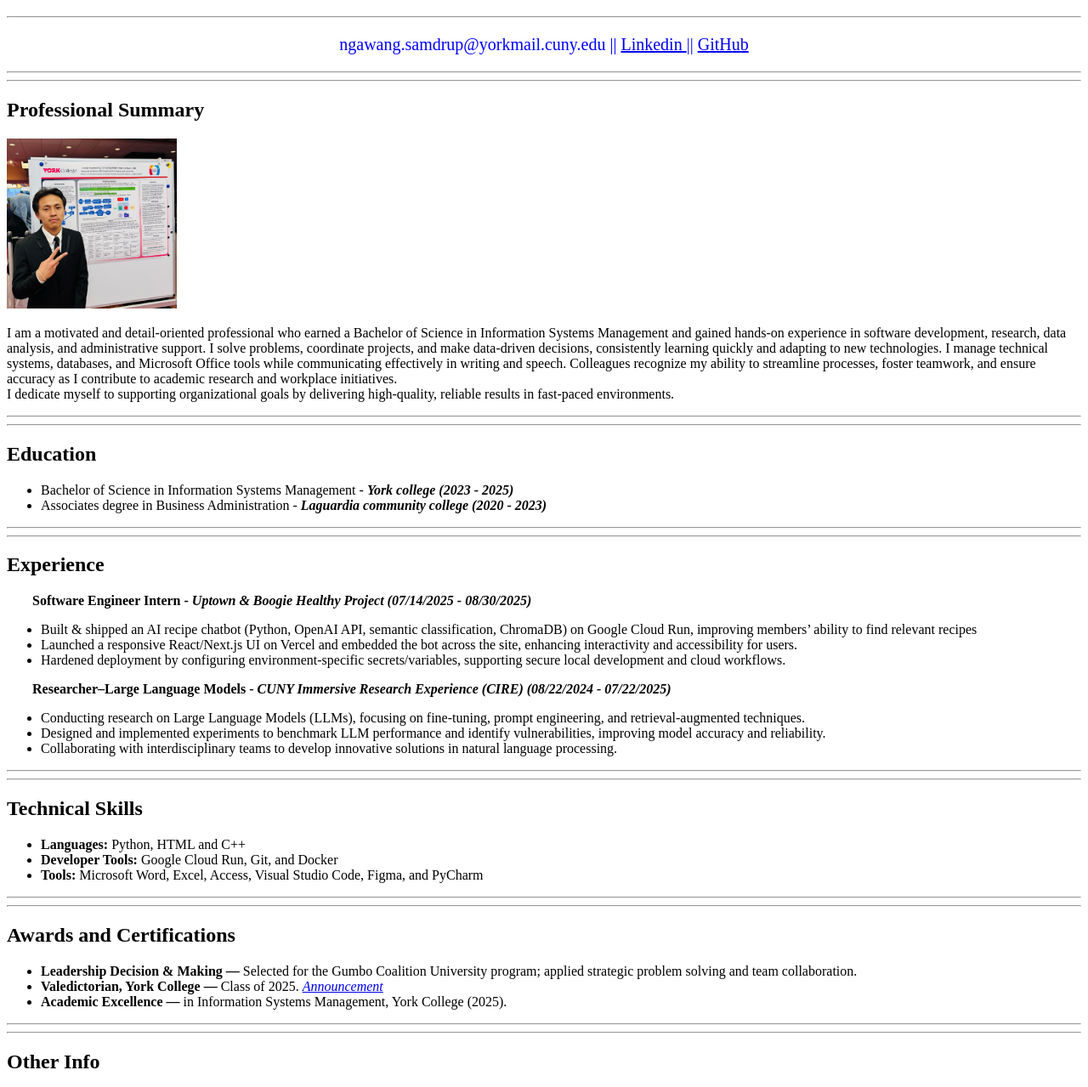
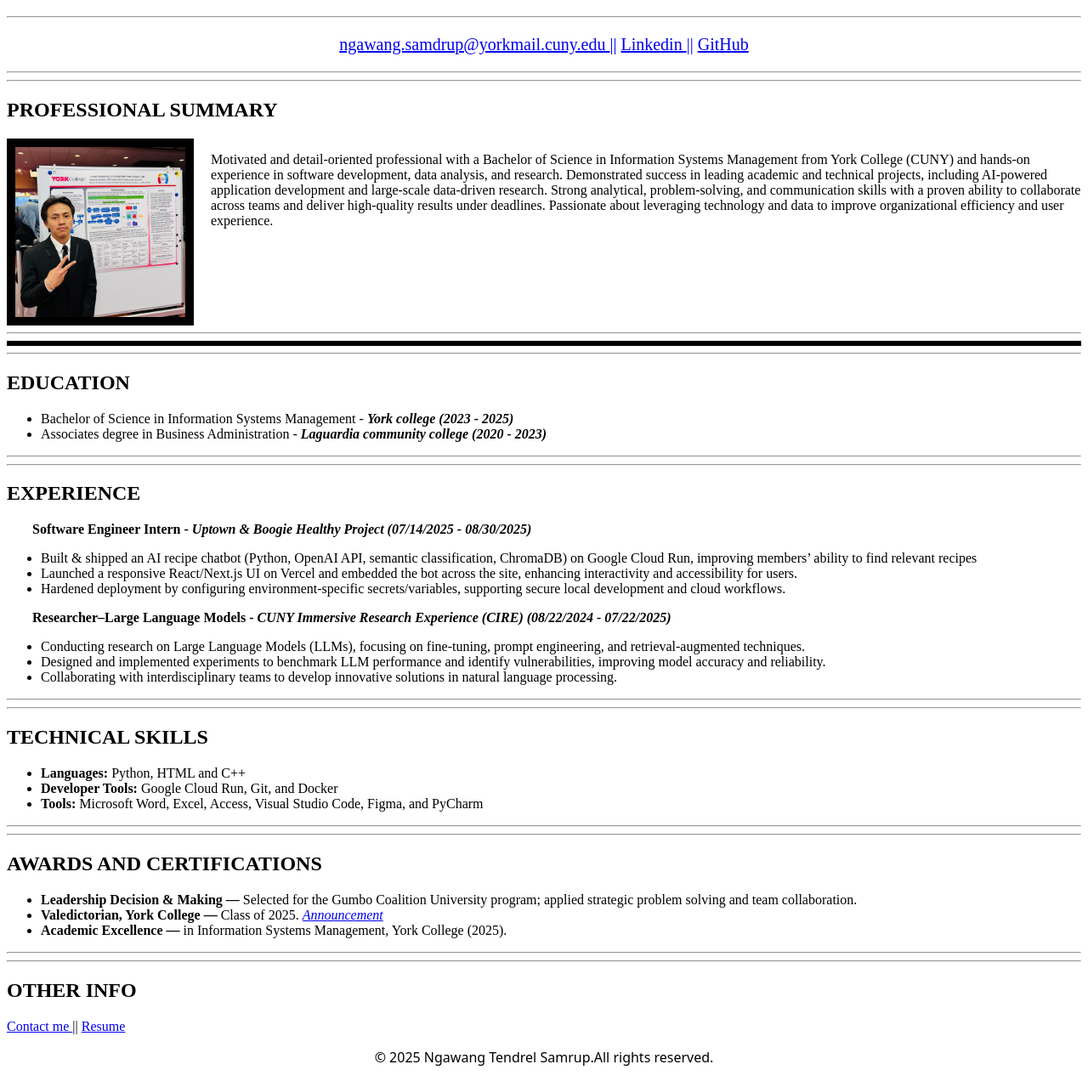
Before and after one commit to Ngawangsamdrup/portfolio_project, a plain HTML site: page index.html in a window 1280 px wide. Shown: the part 61-1340 px from the top of the page at 85% size. Drawn offline with Linux system fonts and the light colour scheme; a web font is replaced by a local one.

Commit message:
Third Commit

```diff
--- a/index.html
+++ b/index.html
@@ -7,34 +7,36 @@
               rel = "stylesheet"
               href ="style.css"
        />
+       <link rel="preconnect" href="https://fonts.googleapis.com">
+      <link rel="preconnect" href="https://fonts.gstatic.com" crossorigin>
+      <link href="https://fonts.googleapis.com/css2?family=Bitcount+Prop+Single+Ink:wght@100..900&display=swap" rel="stylesheet">
     </head>
     <body>
         <h1 class = "name" >Ngawang Tendrel Samdrup </h1>
         <hr/>
-        <p class = "contact"> ngawang.samdrup@yorkmail.cuny.edu || <a  href = "https://www.linkedin.com/in/nsamdrup/" target = "_blank"> Linkedin </a> || <a href = "https://github.com/Ngawangsamdrup"  target = "_blank"> GitHub </a> </p>
+        <p class = "contact"> <a href = "mailto:ngawang.samdrup@yorkmail.cuny.edu" target = "_blank">ngawang.samdrup@yorkmail.cuny.edu </a>|| <a  href = "https://www.linkedin.com/in/nsamdrup/" target = "_blank"> Linkedin </a> || <a href = "https://github.com/Ngawangsamdrup"  target = "_blank"> GitHub </a> </p>
         <hr/>
         <hr/>
-        <h2>Professional Summary</h2>
-        <img src = "./images/me.jpg" alt = "Picture of a handsome boy!"/>
-        <p>
-            I am a motivated and detail-oriented professional who earned a Bachelor of Science in Information Systems Management and gained hands-on experience in software development,
-            research, data analysis, and administrative support.
-            I solve problems, coordinate projects, and make data-driven decisions, consistently learning quickly and adapting to new technologies.
-            I manage technical systems, databases, and Microsoft Office tools while communicating effectively in writing and speech.
-            Colleagues recognize my ability to streamline processes, foster teamwork, and ensure accuracy as I contribute to academic research and workplace initiatives.
-            <br/>
-            I dedicate myself to supporting organizational goals by delivering high-quality, reliable results in fast-paced environments.
-        </p>
+        <h2 class="upper_case" >Professional Summary</h2>
+        <div class ="container">
+        <img id = "portrait" src = "./images/me.jpg" alt = "Picture of a handsome boy!"/>
+          <p>
+               Motivated and detail-oriented professional with a Bachelor of Science in Information Systems Management from York College (CUNY) and hands-on experience in software development, data analysis, and research.
+               Demonstrated success in leading academic and technical projects, including AI-powered application development and large-scale data-driven research.
+               Strong analytical, problem-solving, and communication skills with a proven ability to collaborate across teams and deliver high-quality results under deadlines. Passionate about leveraging technology and data to improve organizational efficiency and user experience.
+         </p>
+      </div>
         <hr/>
+        <hr class="test"/>
         <hr/>
-        <h2> Education </h2>
+        <h2 class="upper_case"> Education </h2>
               <ul>
                 <li>Bachelor of Science in Information Systems Management - <b><i>York college (2023 - 2025)</i></b></li>
                 <li> Associates degree in Business Administration  -  <b><i>Laguardia community college (2020 - 2023)</i></b> </li>
               </ul>
         <hr/>
         <hr/>
-        <h2> Experience </h2>
+        <h2 class = "upper_case"> Experience </h2>
 
         <h3 class= "jobtitle" >Software Engineer Intern  - <i> Uptown & Boogie Healthy Project (07/14/2025 - 08/30/2025) </i> </h3>
               <ul>
@@ -51,7 +53,7 @@
               </ul>
         <hr/>
         <hr/>
-        <h2> Technical Skills </h2>
+        <h2 class = "upper_case"> Technical Skills </h2>
               <ul>
                 <li> <b> Languages: </b> Python, HTML and C++</li>
                 <li> <b> Developer Tools: </b> Google Cloud Run, Git, and Docker </li>
@@ -60,7 +62,7 @@
         <hr/>
         <hr/>
 
-        <h2>Awards and Certifications</h2>
+        <h2 class="upper_case">Awards and Certifications</h2>
 
            <ul>
             <li>
@@ -76,10 +78,10 @@
            </ul>
          <hr/>
          <hr/>
-        <h2>Other Info </h3>
+        <h2 class="upper_case" >Other Info </h3>
             <p> <a href = "./other_F/contact.html"  target = "_blank"> Contact me </a> || <a href = "./other_F/Resume.pdf" target = "_blank" > Resume </a> </p>
         <footer>
-           <p>
+           <p id = "new_font" >
             &copy; 2025 Ngawang Tendrel Samrup.All rights reserved.
            </p>
         </footer>
--- a/style.css
+++ b/style.css
@@ -1,7 +1,3 @@
-img {
-    height:200px;
-    width:200px;
-}
 
 .name {
         text-align: center;
@@ -21,3 +17,49 @@ img {
 footer {
     text-align:center;
 }
+.container {
+    display: flex; /* activates the flex box layout, which aligns the elements (images and pragraph) side by side (hortiztal line/rows)*/
+    align-items:flex-start; /*align all top elements (vertically), so they are at a same level */
+    gap: 20px; /* spacing between the elements (pargraph and images) */
+}
+#portrait{
+    border:solid black;
+    border-width:10px 10px;
+    height:200px;
+    width:200px;
+
+}
+
+.upper_case{
+   text-transform: uppercase;
+
+}
+
+.test{
+    border:3px solid black;
+}
+
+#new_font{
+    font-family:"Bitcount Prop Single Ink", system-ui;
+}
+
+#c_upper{
+    text-transform: uppercase;
+}
+
+#font_size{
+    font-size:20pt;
+}
+
+.c_images{
+    height:500px;
+    width:600px;
+    border:solid black;
+    border-width:10px;
+}
+
+.c_conatiner{
+    display:flex;
+    align-items:flex-start;
+    gap:20p;
+}
```
Also changed, not shown: other_F/contact.html (+24 -5 lines), images/logo.webp (added), images/logo_e.jpg (added), 1 other file.
